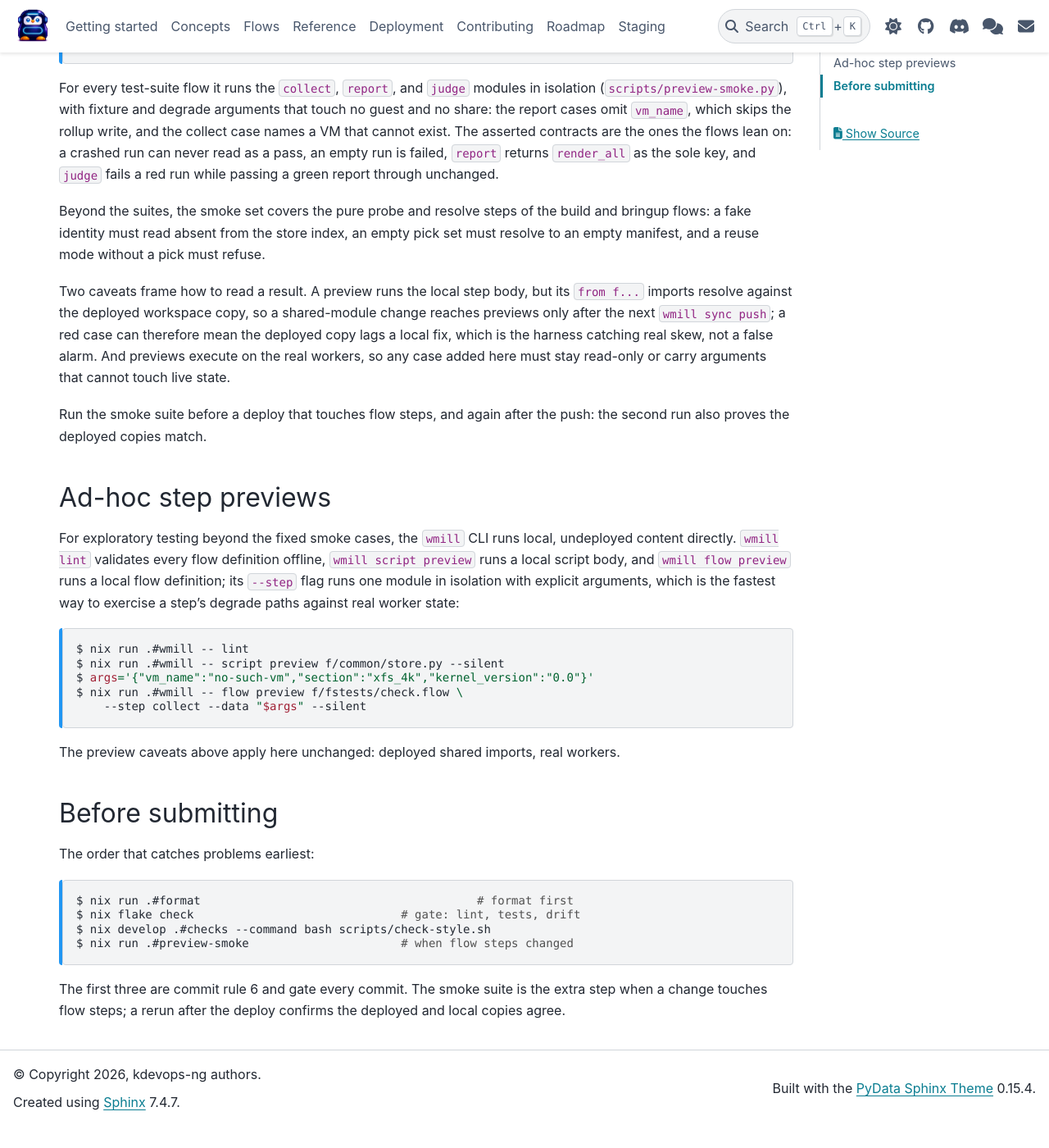
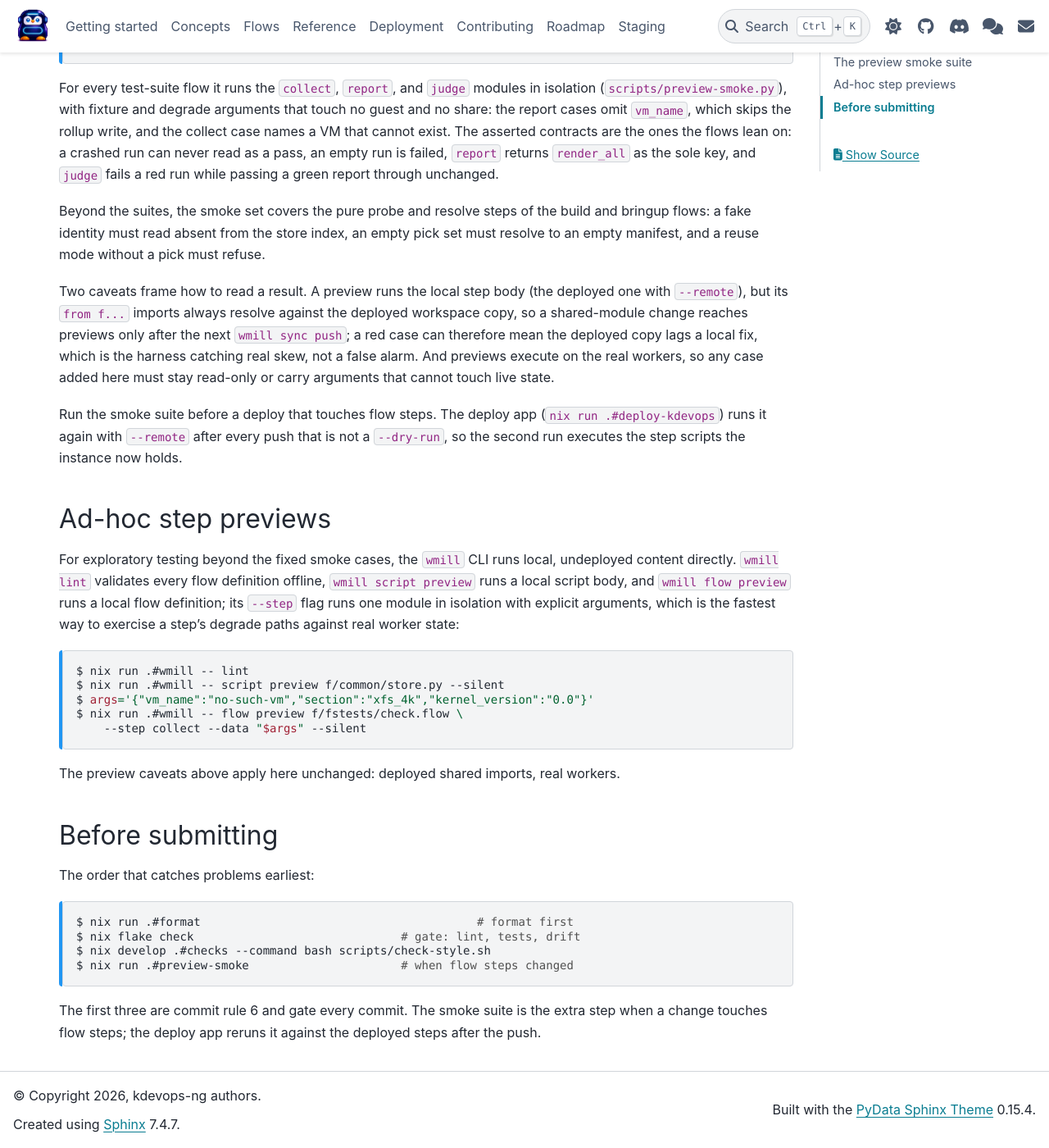
Before and after one commit to dagomez137/kdevops-ng, a Sphinx documentation site: the page built from docs/contributing/testing.rst, in a window 1280 px wide and 1400 px high, scrolled down 942 px. Shown: the whole window at 82% size. Built offline with Sphinx 7.4.7 and the PyData theme 0.15.4, drawn with Linux system fonts in a browser that asks for light colours; before the commit the page ends 2316 px from its top, so only the background shows below that; some of the changed text lies outside the part shown.

Commit message:
nix: smoke the suite steps after every deploy
With the selfchecks gone nothing re-checked the deployed suite steps
unless someone remembered to. Windmill's open-source answer is the CLI in
the pipeline around the deploy, so the deploy app runs preview-smoke once
the push succeeds, skipped for --dry-run and --help, which push nothing.

A preview runs the local PathScript files unless given --remote, so the
post-deploy run passes it, with --workspace. Against the current
instance all 34 cases pass that way.

Assisted-by: LLM
Signed-off-by: Daniel Gomez <da.gomez@kernel.org>

```diff
--- a/docs/contributing/testing.rst
+++ b/docs/contributing/testing.rst
@@ -9,10 +9,10 @@
 A change to the workspace content is verified in two layers, ordered by
 when they run: the hermetic fixture tests inside the source gate, before
 every commit; and the preview smoke suite against the running instance,
-before and after a deploy. The first is part of :doc:`development`'s gate,
-the second is one command. Together they make a contract regression visible
-at the earliest point it can be seen, and they are the checks to run before
-submitting a change.
+before a deploy and, run by the deploy app, after it. The first is part of
+:doc:`development`'s gate, the second is one command. Together they make a
+contract regression visible at the earliest point it can be seen, and they
+are the checks to run before submitting a change.
 
 The fixture tests
 =================
@@ -65,16 +65,19 @@
 store index, an empty pick set must resolve to an empty manifest, and a
 reuse mode without a pick must refuse.
 
-Two caveats frame how to read a result. A preview runs the local step body,
-but its ``from f...`` imports resolve against the deployed workspace copy,
+Two caveats frame how to read a result. A preview runs the local step body
+(the deployed one with ``--remote``), but its ``from f...`` imports always
+resolve against the deployed workspace copy,
 so a shared-module change reaches previews only after the next
 ``wmill sync push``; a red case can therefore mean the deployed copy lags a
 local fix, which is the harness catching real skew, not a false alarm. And
 previews execute on the real workers, so any case added here must stay
 read-only or carry arguments that cannot touch live state.
 
-Run the smoke suite before a deploy that touches flow steps, and again
-after the push: the second run also proves the deployed copies match.
+Run the smoke suite before a deploy that touches flow steps. The deploy app
+(``nix run .#deploy-kdevops``) runs it again with ``--remote`` after every
+push that is not a ``--dry-run``, so the second run executes the step
+scripts the instance now holds.
 
 Ad-hoc step previews
 ====================
@@ -113,5 +116,5 @@
    $ nix run .#preview-smoke                      # when flow steps changed
 
 The first three are commit rule 6 and gate every commit. The smoke suite
-is the extra step when a change touches flow steps; a rerun after the
-deploy confirms the deployed and local copies agree.
+is the extra step when a change touches flow steps; the deploy app reruns
+it against the deployed steps after the push.
--- a/docs/getting-started/wmill.rst
+++ b/docs/getting-started/wmill.rst
@@ -60,6 +60,9 @@
    :class: cmd-host
 
    $ nix run .#deploy-kdevops
+
+Once the push succeeds it runs the preview smoke suite against the steps
+just deployed (:doc:`/contributing/testing`); a ``--dry-run`` skips it.
 
 Two workflows
 =============
```
Also changed, not shown: CLAUDE.md (+2 -1 lines), 2 other files.
